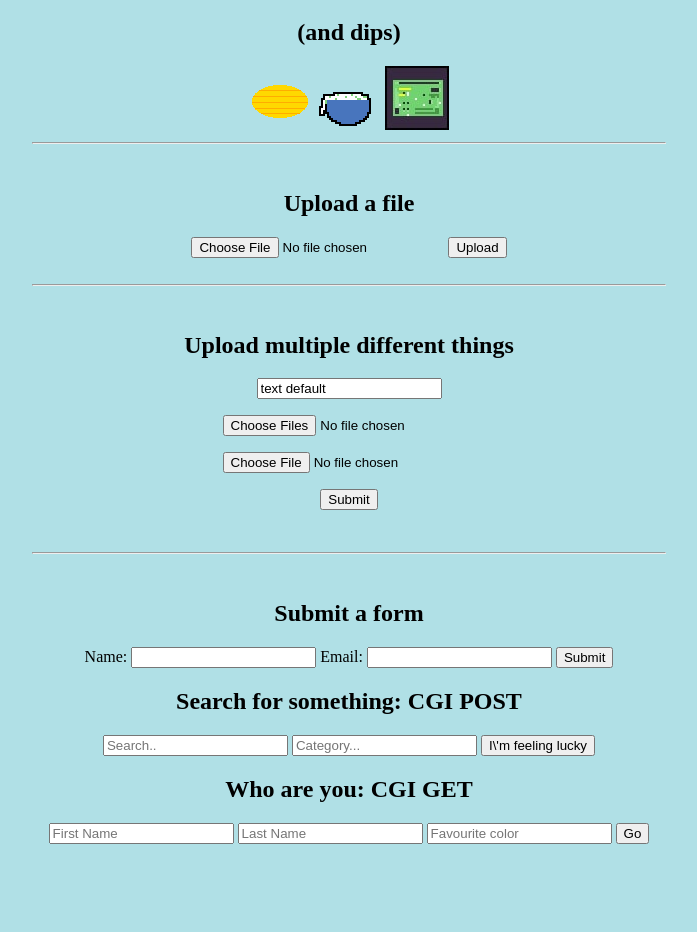
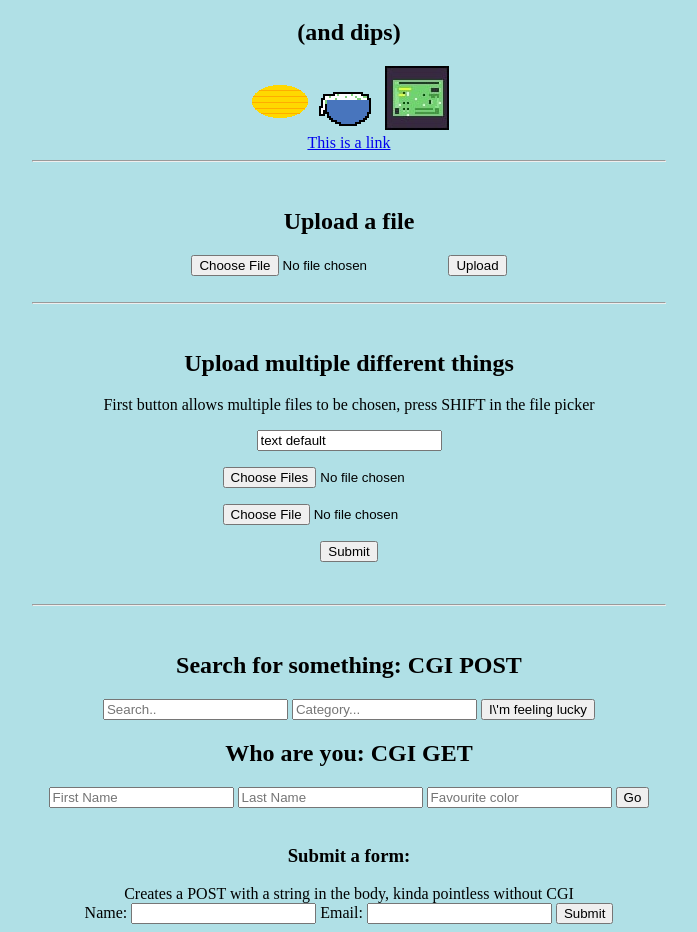
Before and after one commit to LeonMercier/nginz, a plain HTML site: page www/index.html in a window 1280 px wide. Shown: the part 61-993 px from the top of the page, without its empty margins (291-988 px from the left). Before the commit the page ends 913 px from the top, so only its background shows below. Drawn offline with Linux system fonts and the light colour scheme.

Commit message:
add a subpage, reorganize index.html

```diff
--- a/www/index.html
+++ b/www/index.html
@@ -11,6 +11,8 @@
     <img src="potato_chip.png" alt="My Potato Chip" />
     <img src="dip.png" alt="My Dip" />
     <img src="micro_chip.jpg" alt="My Micro Chip" />
+	<br>
+	<a href="subpage.html">This is a link</a>
 
 	<br>
 	<hr width="50%">
@@ -27,6 +29,7 @@
 	<br>
 
     <h2>Upload multiple different things</h2>
+		First button allows multiple files to be chosen, press SHIFT in the file picker
 	<form action="/uploads" method="post" enctype="multipart/form-data">
 	  <p><input type="text" name="text" value="text default">
 	  <p><input type="file" name="file1" multiple>
@@ -38,17 +41,6 @@
 	<hr width="50%">
 	<br>
 
-	<!-- Form with POST request -->
-    <h2>Submit a form</h2>
-	<form action="/submit" method="post">
-	  <label for="name">Name:</label>
-	  <input type="text" id="name" name="name" required>
-
-	  <label for="email">Email:</label>
-	  <input type="email" id="email" name="email" required>
-
-	  <input type="submit" value="Submit">
-	</form>
 
 	<!-- Form with GET request -->
     <h2>Search for something: CGI POST</h2>
@@ -67,6 +59,19 @@
     	<input type="submit" value="Go" />
 	</form>
 
+	<br>
+	<!-- Form with POST request -->
+    <h3>Submit a form: </h3>
+		Creates a POST with a string in the body, kinda pointless without CGI
+	<form action="/submit" method="post">
+	  <label for="name">Name:</label>
+	  <input type="text" id="name" name="name" required>
+
+	  <label for="email">Email:</label>
+	  <input type="email" id="email" name="email" required>
+
+	  <input type="submit" value="Submit">
+	</form>
 
 </body>
 </html>
```
Also changed, not shown: www/subpage.html (added, +14 -0 lines).
